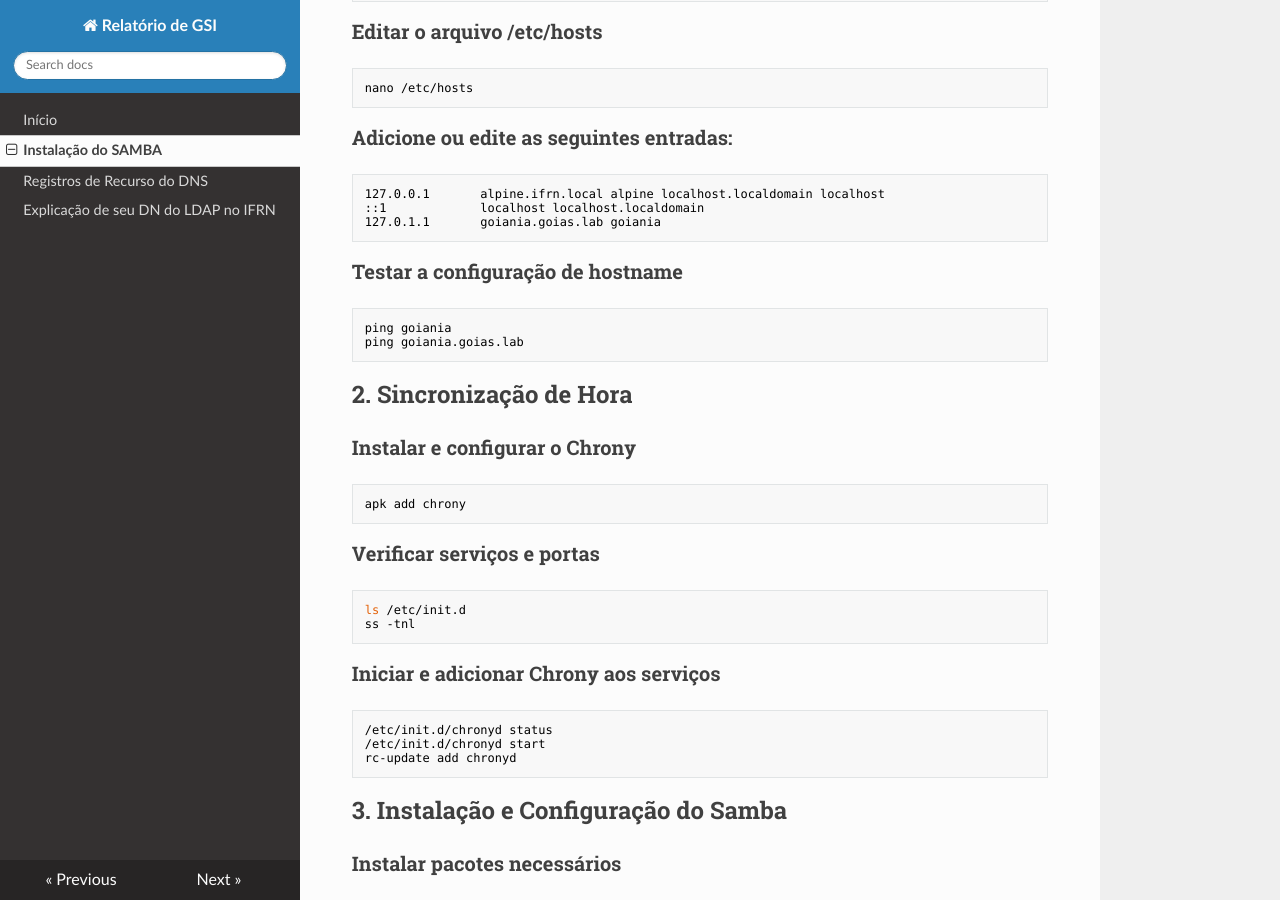
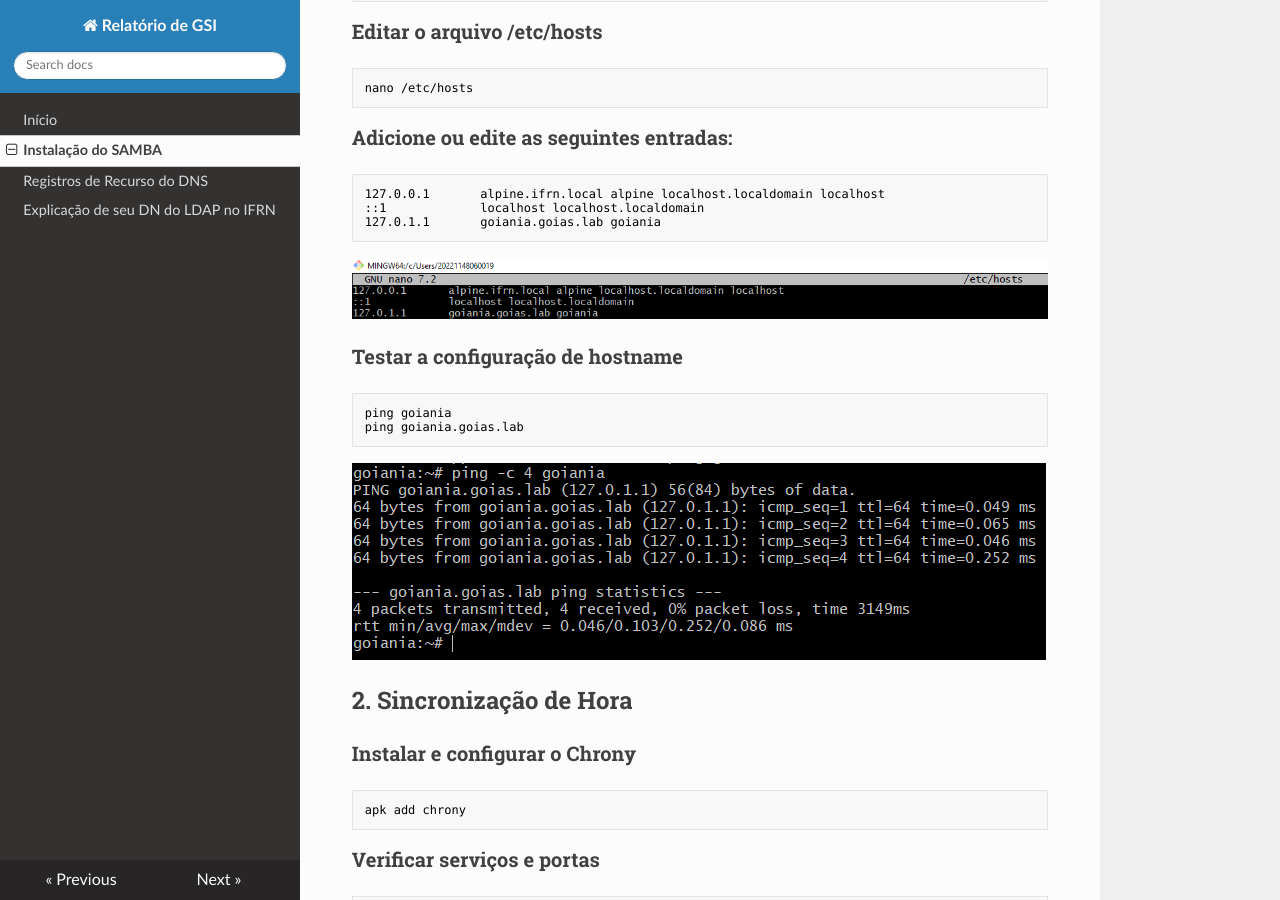
Before and after one commit to Guilherme-Aurelio/gsi-rel, an MkDocs documentation site: the page built from docs/samba/instalacao.md, in a window 1280 px wide and 900 px high, scrolled down 1222 px. Built offline with MkDocs 1.6.1, drawn with Linux system fonts in a browser that asks for light colours; nearby versions of some CDN libraries.

Commit message:
Questões com imagens

````diff
--- a/docs/samba/instalacao.md
+++ b/docs/samba/instalacao.md
@@ -57,12 +57,15 @@ nano /etc/hosts
 ::1             localhost localhost.localdomain
 127.0.1.1       goiania.goias.lab goiania
 ```
+![](hosts.png)
+
 
 ### Testar a configuração de hostname
 ```bash
 ping goiania
 ping goiania.goias.lab
 ```
+![](ping.png)
 
 ## 2. Sincronização de Hora
 
@@ -116,6 +119,7 @@ nano /etc/samba/smb.conf
     path = /var/lib/samba/sysvol
     read only = No
 ```
+![](./smb-conf.png)
 
 ### Criar diretórios necessários
 ```bash
@@ -229,10 +233,10 @@ rc-service samba start
 ```bash
 ss -tnl
 ```
-
+![](ports.png)
 ## 5. Verificar o Nível do Domínio
 ```bash
 samba-tool domain level show
 ```
-
+![](domain-level.png)
 ### Essa documentação cobre os principais passos para instalar e configurar o Samba como controlador de domínio no Alpine Linux.
````
Also changed, not shown: docs/samba/domain-level.png (added), docs/samba/hosts.png (added), docs/samba/ping.png (added), docs/samba/ports.png (added), docs/samba/smb-conf.png (added).
